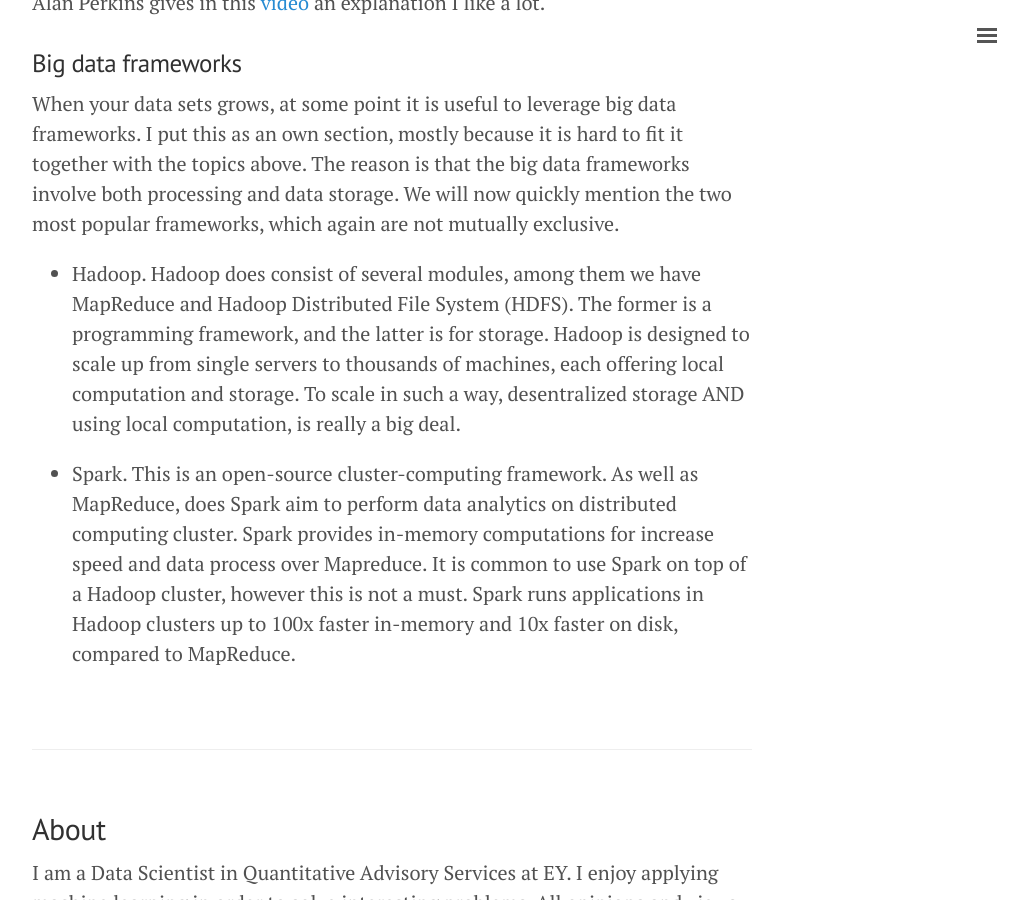
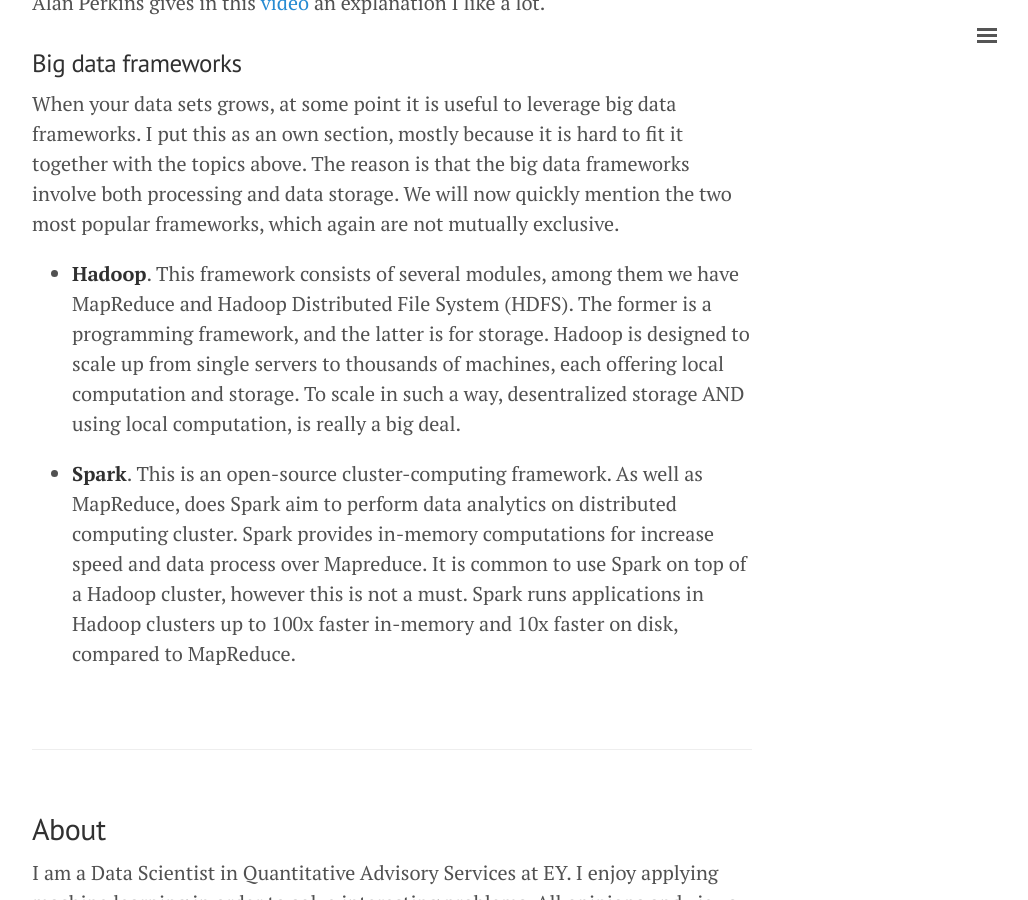
Before and after one commit to herman-hellenes/herman-hellenes.github.io, a Jekyll site: the page built from _posts/2017-08-28-Data-Scientist-Tools.md, in a window 1280 px wide and 900 px high, scrolled down 3978 px. Shown: the whole window, without its empty margins (248-1276 px from the left). Built offline with Jekyll 4.4.1, drawn with Linux system fonts in a browser that asks for light colours; nearby versions of some CDN libraries; comment, search, counter and statistics services are not loaded.

Commit message:
Update 2017-08-28-Data-Scientist-Tools.md

```diff
--- a/_posts/2017-08-28-Data-Scientist-Tools.md
+++ b/_posts/2017-08-28-Data-Scientist-Tools.md
@@ -58,6 +58,6 @@ Databases have their own languages, Query languages. They all have their pro's a
 
 When your data sets grows, at some point it is useful to leverage big data frameworks. I put this as an own section, mostly because it is hard to fit it together with the topics above. The reason is that the big data frameworks involve both processing and data storage. We will now quickly mention the two most popular frameworks, which again are not mutually exclusive.
 
-* Hadoop. Hadoop does consist of several modules, among them we have MapReduce and Hadoop Distributed File System (HDFS). The former is a programming framework, and the latter is for storage. Hadoop is designed to scale up from single servers to thousands of machines, each offering local computation and storage. To scale in such a way, desentralized storage AND using local computation, is really a big deal.
+* **Hadoop**. This framework consists of several modules, among them we have MapReduce and Hadoop Distributed File System (HDFS). The former is a programming framework, and the latter is for storage. Hadoop is designed to scale up from single servers to thousands of machines, each offering local computation and storage. To scale in such a way, desentralized storage AND using local computation, is really a big deal.
 
-* Spark. This is an open-source cluster-computing framework. As well as MapReduce, does Spark aim to perform data analytics on distributed computing cluster. Spark provides in-memory computations for increase speed and data process over Mapreduce. It is common to use Spark on top of a Hadoop cluster, however this is not a must. Spark runs applications in Hadoop clusters up to 100x faster in-memory and 10x faster on disk, compared to MapReduce.
+* **Spark**. This is an open-source cluster-computing framework. As well as MapReduce, does Spark aim to perform data analytics on distributed computing cluster. Spark provides in-memory computations for increase speed and data process over Mapreduce. It is common to use Spark on top of a Hadoop cluster, however this is not a must. Spark runs applications in Hadoop clusters up to 100x faster in-memory and 10x faster on disk, compared to MapReduce.
```
